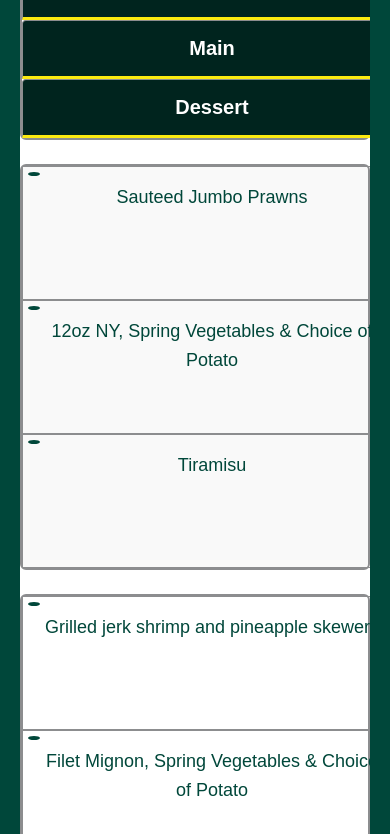
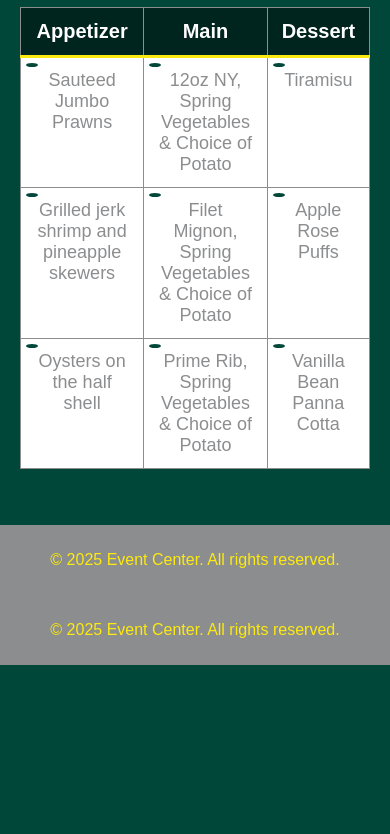
Before and after one commit to rekofke/autzen_event_center, a plain HTML site: page menu.html in a window 390 px wide. Shown: the part 179-1013 px from the top of the page. After the commit the page ends 844 px from the top, so only its background shows below. Drawn offline with Linux system fonts and the light colour scheme; files that its build step writes are made by us from their sources.

Commit message:
Update menu.html
fixed margins and borders or table

```diff
--- a/menu.html
+++ b/menu.html
@@ -13,7 +13,7 @@
 
     <!-- Header -->
     <header class="site-header">
-        <a href="index.html" class="site-logo">Event Center</a>
+        <a href="index.html" class="site-logo">Autzen Stadium</a>
         <nav class="navbar">
             <ul>
                 <li><a href="index.html">Home</a></li>
@@ -26,7 +26,11 @@
     </header>
 
     <!-- Main Content -->
+    </header>
+
+    <!-- Main Content -->
     <main class="site-main">
+        <h1>Dinner Menu</h1>
         <table class="menu-table">
             <tr>
                 <th>Appetizer</th>
@@ -51,67 +55,12 @@
         </table>
     </main>
 
-            <style>
-                .menu-table {
-                    width: 100%;
-                    border-collapse: collapse;
-                    margin: 2rem 0;
-                    background-color: var(--white);
-                    border: 2px solid var(--oregon-green);
-                    border-radius: 8px;
-                    overflow: hidden;
-                }
+    <!-- Footer -->
+    <footer class="site-footer">
+        <p>&copy; 2025 Event Center. All rights reserved.</p>
+    </footer>
 
-                .menu-table th {
-                    background-color: var(--dark-accent);
-                    color: var(--white);
-                    padding: 1.5rem;
-                    font-size: 1.25rem;
-                    border-bottom: 3px solid var(--lightning-yellow);
-                    font-family: var(--header-font);
-                }
-
-                .menu-table td {
-                    padding: 1.25rem;
-                    border: 1px solid var(--steel-gray);
-                    color: var(--oregon-green);
-                    vertical-align: top;
-                    line-height: 1.6;
-                }
-
-                .menu-table tr:nth-child(even) {
-                    background-color: rgba(140, 141, 143, 0.05);
-                }
-
-                .menu-table tr:hover {
-                    background-color: rgba(252, 234, 16, 0.08);
-                }
-
-                @media (max-width: 768px) {
-                    .menu-table {
-                        border: none;
-                    }
-
-                    .menu-table th,
-                    .menu-table td {
-                        padding: 1rem;
-                        display: block;
-                        width: 100% !important;
-                    }
-
-                    .menu-table tr {
-                        display: block;
-                        margin-bottom: 1.5rem;
-                        border: 2px solid var(--steel-gray);
-                        border-radius: 6px;
-                    }
-
-                    .menu-table th {
-                        border-radius: 4px 4px 0 0;
-                    }
-                }
-            </style>
-
+    </body>
 
     <!-- Footer -->
     <footer class="site-footer">
```
Lines whose indentation alone changed are shown as unchanged.
